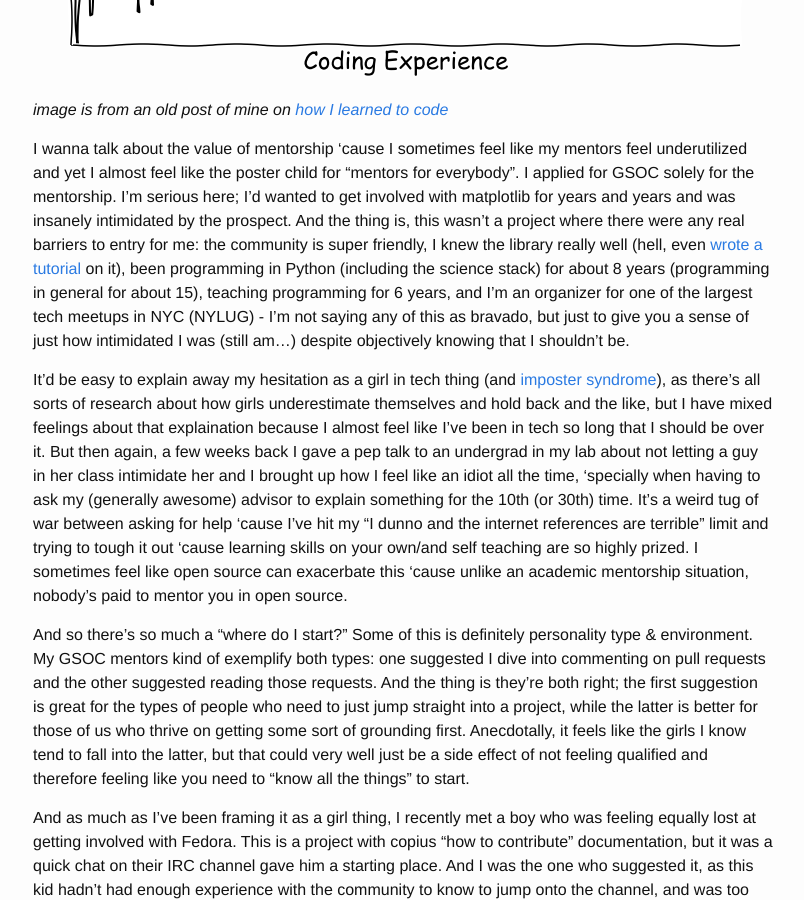
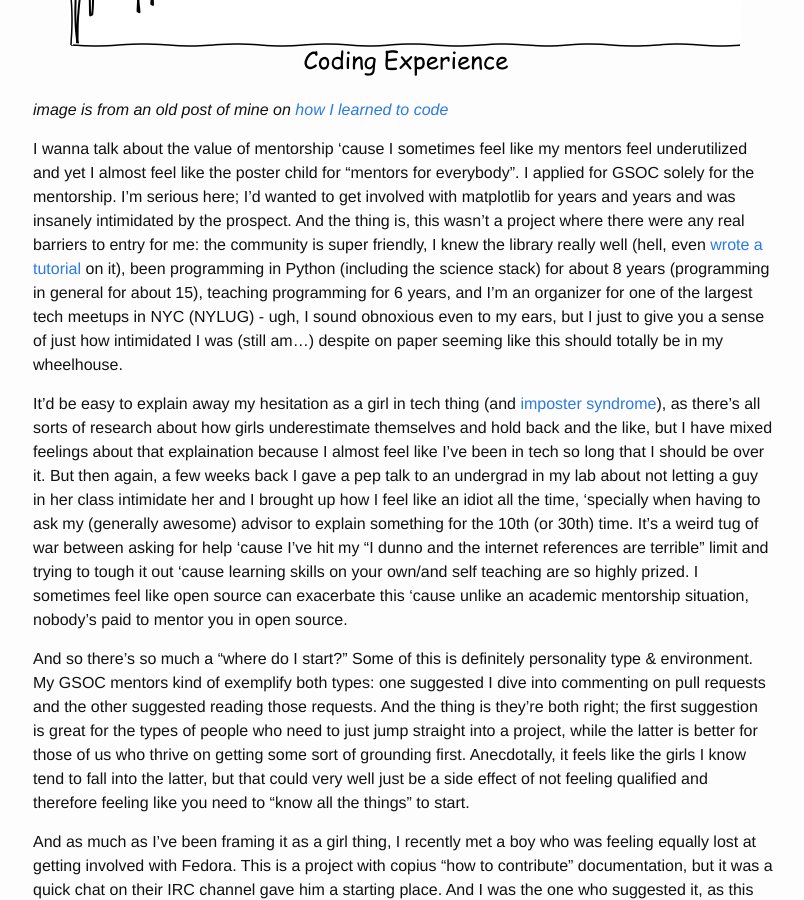
Before and after one commit to story645/story645.github.io, a Jekyll site: the page built from _posts/2016-07-05-mentoring.md, in a window 1280 px wide and 900 px high, scrolled down 664 px. Shown: the whole window, without its empty margins (237-1041 px from the left). Built offline with Jekyll 4.4.1, drawn with Linux system fonts in a browser that asks for light colours.

Commit message:
Update 2016-07-05-mentoring.md

```diff
--- a/_posts/2016-07-05-mentoring.md
+++ b/_posts/2016-07-05-mentoring.md
@@ -15,8 +15,7 @@ and years and was insanely intimidated by the prospect. And the thing is, this w
 barriers to entry for me: the community is super friendly, I knew the library really well (hell, even
 [wrote a tutorial](https://github.com/story645/matplotlib-tutorial) on it), been programming in Python (including the science stack)
 for about 8 years (programming in general for about 15), teaching programming for 6 years, and I'm an organizer for one of the largest tech meetups
-in NYC (NYLUG) - I'm not saying any of this as bravado, but just to give you a sense of just how intimidated I was (still am...)
-despite objectively knowing that I shouldn't be.
+in NYC (NYLUG) - ugh, I sound obnoxious even to my ears, but I just to give you a sense of just how intimidated I was (still am...) despite on paper seeming like this should totally be in my wheelhouse.
 
 <!--more-->
 It'd be easy to explain away my hesitation as a girl in tech thing
```
